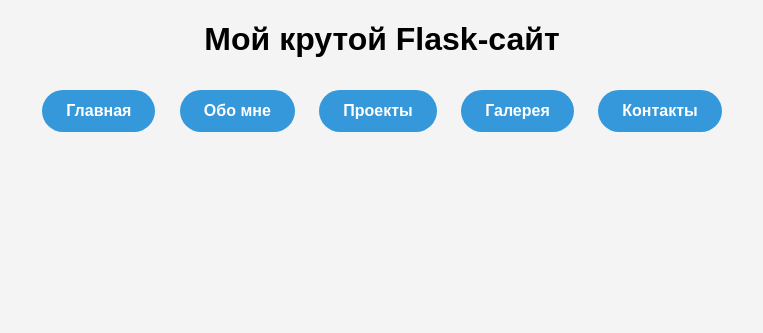
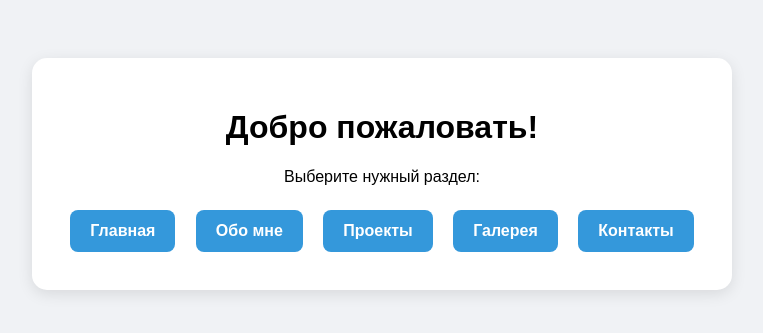
Before and after one commit to InTheNeko/neko, a Flask app: page / in a window 1280 px wide. Shown: the top 333 px of the page, without its empty margins (258-1021 px from the left). Run offline with Flask 3, Linux system fonts and the light colour scheme.

Commit message:
added 5 clean buttons

```diff
--- a/templates/index.html
+++ b/templates/index.html
@@ -2,43 +2,45 @@
 <html lang="ru">
 <head>
     <meta charset="UTF-8">
-    <title>Мой сайт</title>
-
-    <!-- ВОТ ЭТОТ БЛОК STYLE -->
+    <title>Мой Flask Сайт</title>
     <style>
         body {
             font-family: sans-serif;
             text-align: center;
-            background-color: #f4f4f4;
+            background-color: #f0f2f5;
+            padding-top: 50px;
         }
-
-        /* Оформление для наших кнопок */
+        .menu-container {
+            background: white;
+            padding: 30px;
+            border-radius: 15px;
+            display: inline-block;
+            box-shadow: 0 4px 15px rgba(0,0,0,0.1);
+        }
         .btn {
             display: inline-block;
-            padding: 12px 24px;
-            margin: 10px;
-            background-color: #3498db; /* Синий цвет */
-            color: white;              /* Белый текст */
-            text-decoration: none;     /* Убираем подчеркивание у ссылки */
-            border-radius: 30px;       /* Закругленные края */
+            padding: 12px 20px;
+            margin: 8px;
+            background-color: #3498db;
+            color: white;
+            text-decoration: none;
+            border-radius: 8px;
             font-weight: bold;
-            transition: 0.3s;          /* Плавность при наведении */
+            transition: 0.3s;
         }
-
-        /* Что будет, если навести на кнопку мышкой */
         .btn:hover {
-            background-color: #2ecc71; /* Станет зеленой */
-            transform: scale(1.1);     /* Немного увеличится */
+            background-color: #2ecc71;
+            transform: translateY(-3px);
         }
     </style>
-    <!-- КОНЕЦ БЛОКА STYLE -->
-
 </head>
 <body>
 
-    <h1>Мой крутой Flask-сайт</h1>
+    <div class="menu-container">
+        <h1>Добро пожаловать!</h1>
+        <p>Выберите нужный раздел:</p>
 
-    <div class="menu">
+        <!-- ЦИКЛ ДЛЯ КНОПОК -->
         {% for name, link in buttons %}
             <a href="{{ link }}" class="btn">{{ name }}</a>
         {% endfor %}
```
